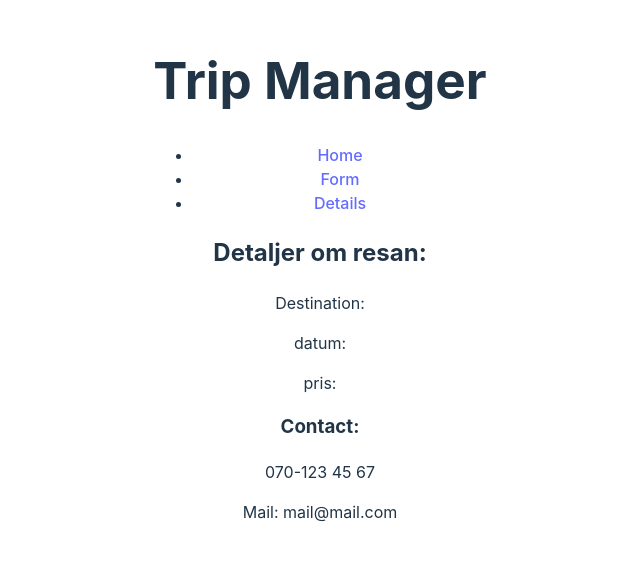
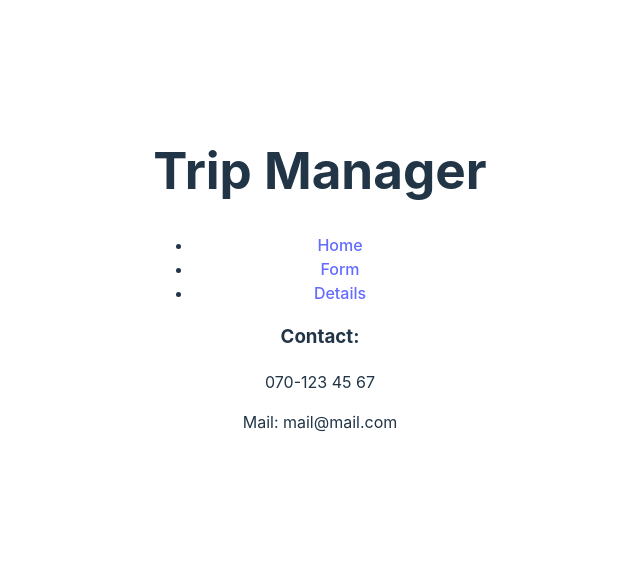
Before and after one commit to filipwretner/Boiler-Room-Week-6, a React (Vite) app in the folder TripManager/: page /details in a window 1280 px wide. Shown: the part 121-682 px from the top of the page, without its empty margins (320-960 px from the left). Built offline with nearby package versions, Linux system fonts and the light colour scheme.

Commit message:
ändrat i details och länkat berörda sidor så de kopplar samman med details på rätt sätt

```diff
--- a/TripManager/src/pages/Details.jsx
+++ b/TripManager/src/pages/Details.jsx
@@ -1,15 +1,23 @@
-
-import React from 'react';
+import React from "react";
+import { useParams } from "react-router-dom";
+import { TripManager } from "../components/Utilities/TripManager";
 
 function TripDetails() {
+  const { tripId } = useParams(); // Hämta ID från URL:en
+  const trip = TripManager.getTrip().find((t) => t.id === tripId); // Hitta resan
 
-    return (
-        <div>
-            <h2>Detaljer om resan: </h2>
-            <p> Destination: </p>
-            <p>datum: </p>
-            <p>pris: </p>
-        </div>
-    );
+  if (!trip) {
+    return <p>Resa med ID {tripId} hittades inte.</p>;
+  }
+
+  return (
+    <div>
+      <h2>Detaljer om resan: {trip.name}</h2>
+      <p><strong>Från datum:</strong> {trip.firstDate}</p>
+      <p><strong>Till datum:</strong> {trip.secondDate}</p>
+      <p><strong>Plats:</strong> {trip.location}</p>
+    </div>
+  );
 }
+
 export default TripDetails;
--- a/TripManager/src/pages/Form.jsx
+++ b/TripManager/src/pages/Form.jsx
@@ -13,12 +13,12 @@ function TripFormPage() {
 
   const handleAddTrip = (name, firstDate, secondDate, location) => {
     TripManager.add(name, firstDate, secondDate, location);
-    navigate("/");
+    navigate("/details/${newTrip.id");
   };
 
   const handleEditTrip = (id, name, firstDate, secondDate, location) => {
     TripManager.edit(id, name, firstDate, secondDate, location);
-    navigate("/");
+    navigate("/details/${id");
   };
 
   return (
--- a/TripManager/src/routes/Routes.jsx
+++ b/TripManager/src/routes/Routes.jsx
@@ -8,7 +8,7 @@ const AppRoutes = () => {
         <Routes>
             <Route path="/" element={<Home />} />
             <Route path="/form" element={<Form />} />
-            <Route path="/details" element={<Details />} />
+            <Route path="/details/:tripId" element={<Details />} />
         </Routes>
     );
 }
```
